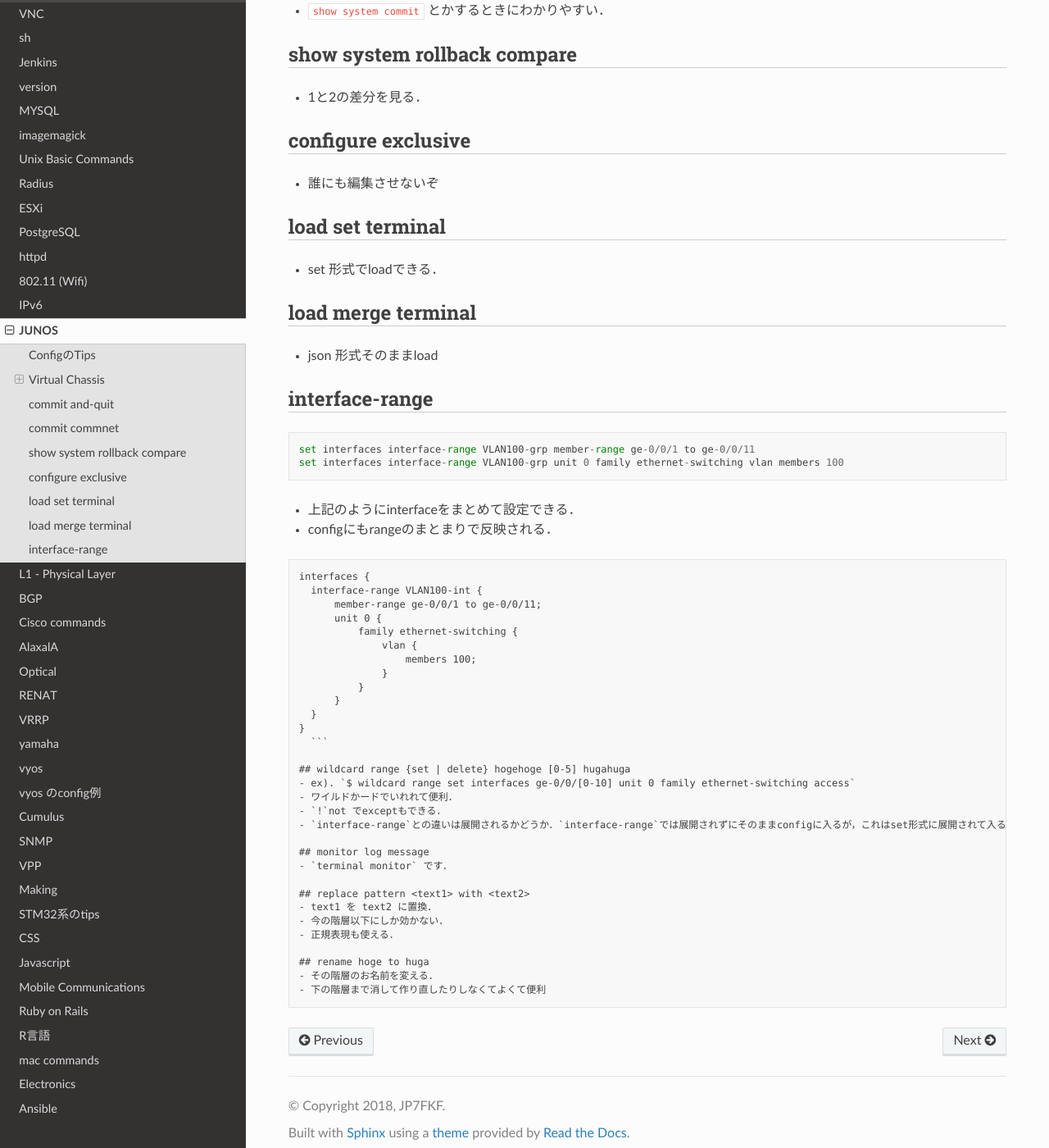
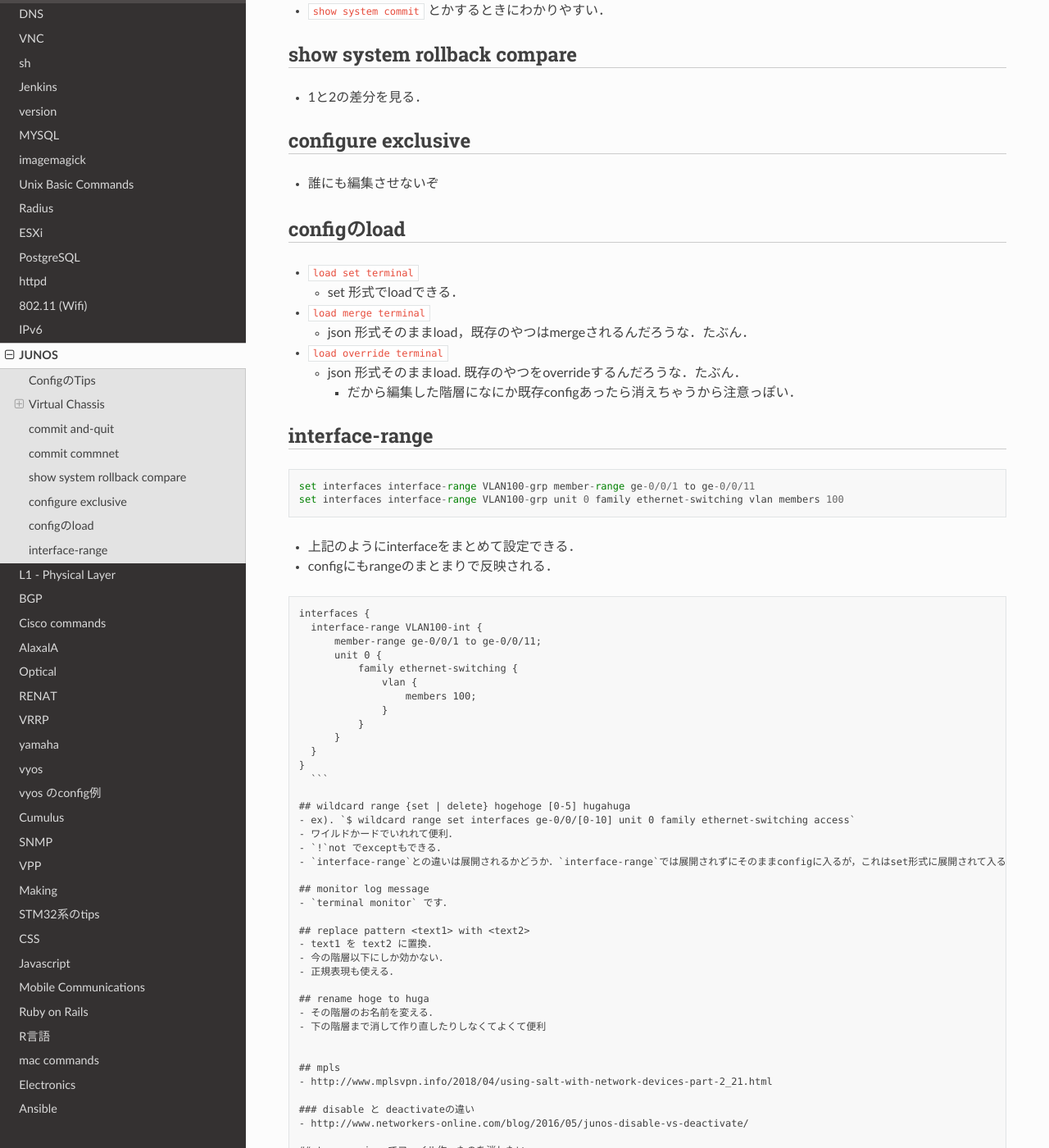
Before and after one commit to jp7fkf/JP7FKF-Warehouse, a Sphinx documentation site: the page built from source/network/junos.md, in a window 1280 px wide and 1400 px high, scrolled down 1835 px. Shown: the whole window at 82% size. Built offline with Sphinx 7.4.7 and the Read the Docs theme 2.0.0, drawn with Linux system fonts in a browser that asks for light colours; some of the changed text lies outside the part shown.

Commit message:
add tips

````diff
--- a/source/index.rst
+++ b/source/index.rst
@@ -15,6 +15,7 @@ Welcome to JP7FKF-Warehouse!
   dialy/201810
   dialy/201811
   dialy/201812
+  dialy/201901
 
   todo
   unix/centos7
--- a/source/network/junos.md
+++ b/source/network/junos.md
@@ -78,11 +78,16 @@ show chassis led
 ## configure exclusive
   - 誰にも編集させないぞ
 
-## load set terminal
-  - set 形式でloadできる．
+## configのload
+  - `load set terminal`
+    - set 形式でloadできる．
 
-## load merge terminal
-  - json 形式そのままload
+  - `load merge terminal`
+    - json 形式そのままload，既存のやつはmergeされるんだろうな．たぶん．
+
+  - `load override terminal`
+    - json 形式そのままload. 既存のやつをoverrideするんだろうな．たぶん．
+      - だから編集した階層になにか既存configあったら消えちゃうから注意っぽい．
 
 ## interface-range
   ```
@@ -123,3 +128,23 @@ show chassis led
 ## rename hoge to huga
   - その階層のお名前を変える．
   - 下の階層まで消して作り直したりしなくてよくて便利
+
+
+## mpls
+  - http://www.mplsvpn.info/2018/04/using-salt-with-network-devices-part-2_21.html
+
+### disable と deactivateの違い
+  - http://www.networkers-online.com/blog/2016/05/junos-disable-vs-deactivate/
+
+## traceoprionsでファイル作ったのを消したい．
+  - 中身だけclear: `clear log <file_name>`
+  - いやファイルごと消したいんだけど:
+    ```
+      # start shell
+      # rm /var/log/<file_name>
+      # [y/n]
+    ```
+
+## Chassis Clustor でnodeを切り替えたいんだが．
+  - `request routing-engine login node 1`
+  - `root@host-A% rlogin -T node1`
````
Also changed, not shown: source/dialy/201901.md (added, +5 -0 lines), source/todo.md (+2 -0 lines).
